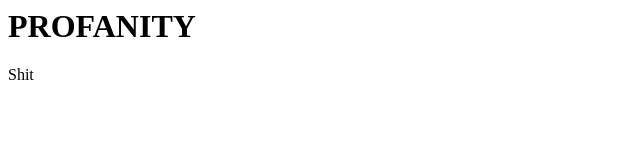
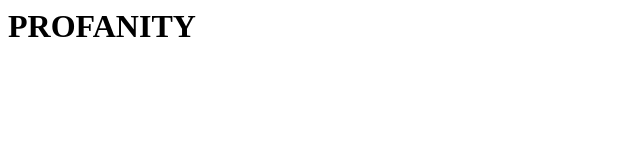
Before and after one commit to donalmcgilloway/donalmcgilloway.github.io, a plain HTML site: page test2.html in a window 1280 px wide. Shown: the full height of the page, 0-640 px from the left. Drawn offline with Linux system fonts and the light colour scheme.

Commit message:
Update test2.html

```diff
--- a/test2.html
+++ b/test2.html
@@ -2,7 +2,7 @@
     <head><title>TEST PAGE</title></head>
     <body>
           <h1> PROFANITY </h1>
-          Shit
+
 
     </body>
 </html>
```
